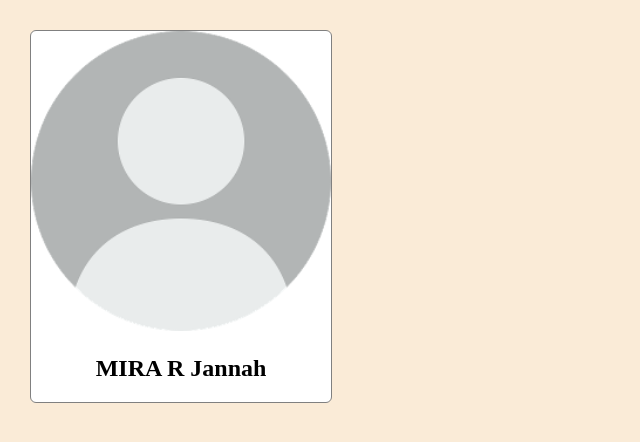
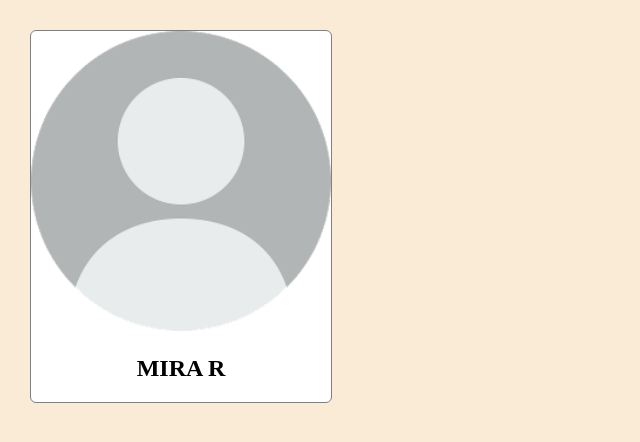
Before and after one commit to meero-tech/my-repo-from-remote, a plain HTML site: page index.html in a window 1280 px wide. Shown: the top 442 px of the page, without its empty margins (0-640 px from the left). Drawn offline with Linux system fonts and the light colour scheme.

Commit message:
hapus lagi nama panjangnya

```diff
--- a/index.html
+++ b/index.html
@@ -7,7 +7,7 @@
   <body>
     <div id="profile-container">
         <img id="profile-image" src="images/ikon_profil.png" alt="profile image" />
-        <h2 id="profile-name">MIRA R Jannah</h2>
+        <h2 id="profile-name">MIRA R</h2>
     </div>
   </body>
 
```
